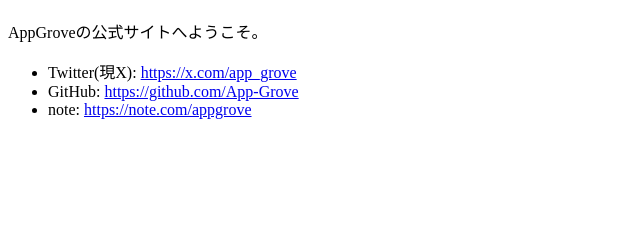
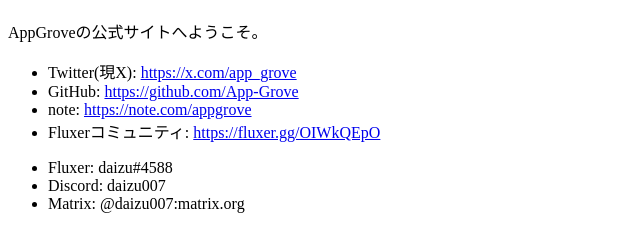
Before and after one commit to App-Grove/website, a website: page public/index.html in a window 1280 px wide. Shown: the part 61-312 px from the top of the page, without its empty margins (0-640 px from the left). Drawn offline with Linux system fonts and the light colour scheme.

Commit message:
Update index.html

```diff
--- a/public/index.html
+++ b/public/index.html
@@ -23,6 +23,12 @@
       <li>Twitter(現X): <a href="https://x.com/app_grove">https://x.com/app_grove</a></li>
       <li>GitHub: <a href="https://github.com/App-Grove">https://github.com/App-Grove</a></li>
       <li>note: <a href="https://note.com/appgrove">https://note.com/appgrove</a></li>
+      <li>Fluxerコミュニティ: <a href="https://fluxer.gg/OIWkQEpO">https://fluxer.gg/OIWkQEpO</a></li>
+  </ul>
+  <ul id="連絡先">
+      <li>Fluxer: daizu#4588</li>
+      <li>Discord: daizu007</li>
+      <li>Matrix: @daizu007:matrix.org</li>
   </ul>
 </body>
 </html>
```
